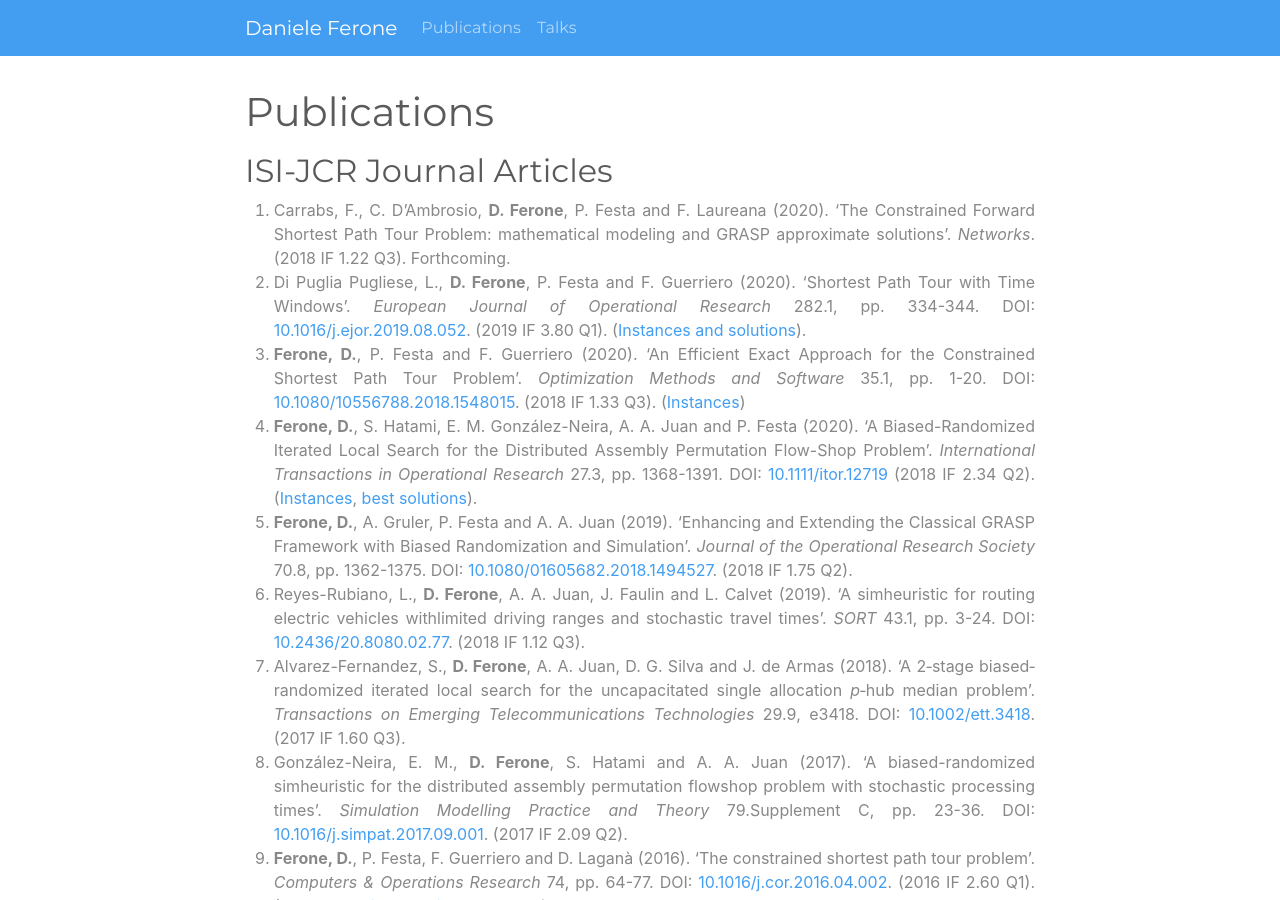
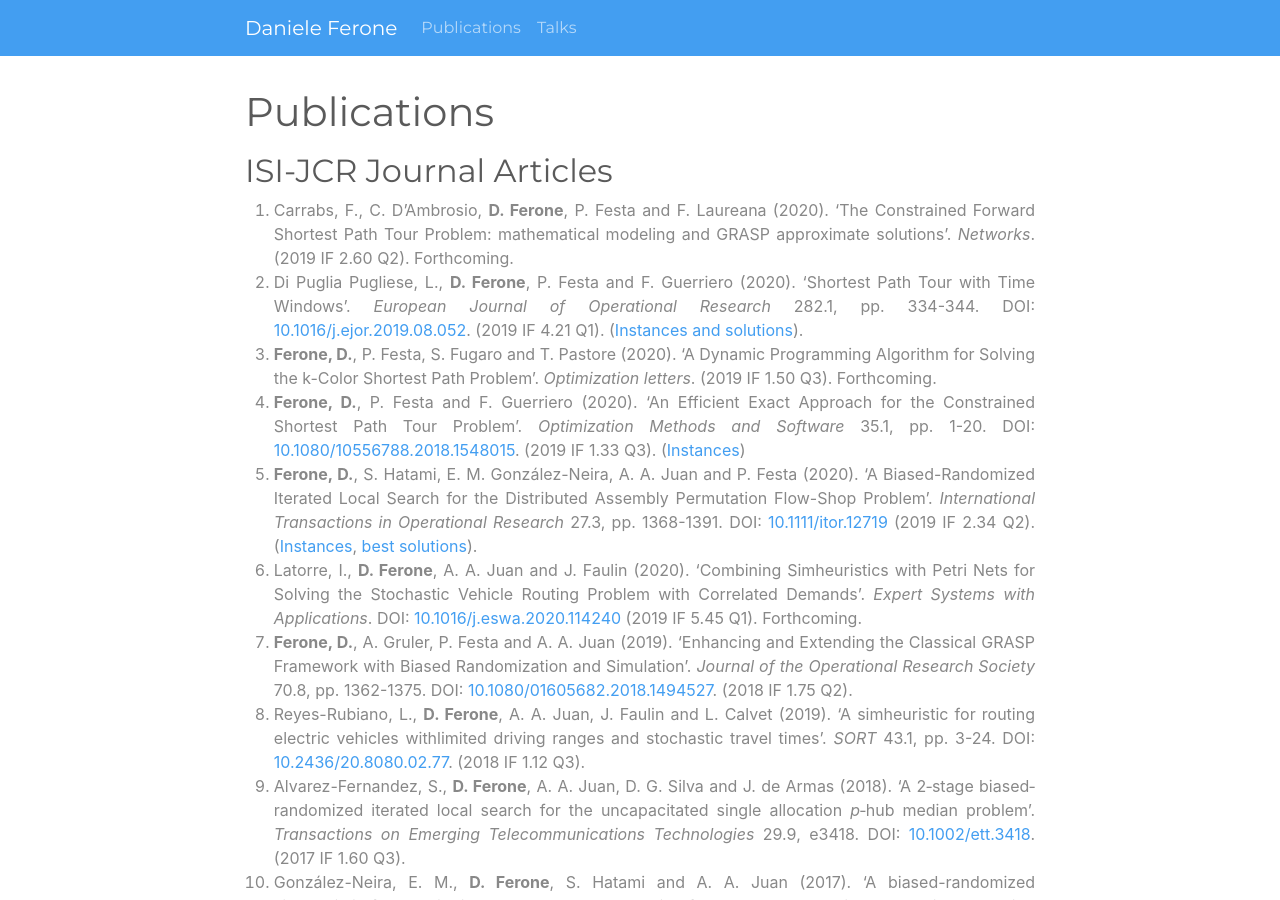
Before and after one commit to fdaniele85/fdaniele85.github.io, a Jekyll site: the page built from pages/publications.html, in a window 1280 px wide and 900 px high. Built offline with Jekyll 4.4.1, drawn with Linux system fonts in a browser that asks for light colours; nearby versions of some CDN libraries; a style sheet for code colours, icons or effects is not loaded; some of the changed text lies outside the part shown.

Commit message:
Modificate pubblicazioni

```diff
--- a/pages/publications.html
+++ b/pages/publications.html
@@ -6,20 +6,29 @@ title: Publications
 <div class="text-justify publications">
 <h2>ISI-JCR Journal Articles</h2>
 <ol>
-	<li>Carrabs, F., C. D’Ambrosio, <strong>D. Ferone</strong>, P. Festa and F. Laureana (2020). ‘The Constrained Forward Shortest Path Tour Problem: mathematical modeling and GRASP approximate solutions’. <em>Networks</em>. (2018 IF 1.22 Q3). Forthcoming.</li>
-  <li>Di Puglia Pugliese, L., <strong>D. Ferone</strong>, P. Festa and F. Guerriero (2020). ‘Shortest Path Tour with Time Windows’. <em>European Journal of Operational Research</em> 282.1, pp. 334-344. DOI: <a class="doi" href="https://doi.org/10.1016/j.ejor.2019.08.052">10.1016/j.ejor.2019.08.052</a>. (2019 IF 3.80 Q1). (<a href="https://bit.ly/2H1G8JK">Instances and solutions</a>).</li>
-  <li><strong>Ferone, D.</strong>, P. Festa and F. Guerriero (2020). ‘An Efficient Exact Approach for the Constrained Shortest Path Tour Problem’. <em>Optimization Methods and Software</em> 35.1, pp. 1-20. DOI: <a class="doi" href="https://doi.org/10.1080/10556788.2018.1548015">10.1080/10556788.2018.1548015</a>. (2018 IF 1.33 Q3). (<a href="http://bit.ly/2IkyrgU">Instances</a>)</li>
-  <li><strong>Ferone, D.</strong>, S. Hatami, E. M. González-Neira, A. A. Juan and P. Festa (2020). ‘A Biased-Randomized Iterated Local Search for the Distributed Assembly Permutation Flow-Shop Problem’. <em>International Transactions in Operational Research</em> 27.3, pp. 1368-1391. DOI: <a class="doi" href="https://doi.org/10.1111/itor.12719">10.1111/itor.12719</a> (2018 IF 2.34 Q2). (<a href="http://bit.ly/2MEnw7j">Instances</a>, <a href="http://bit.ly/2KaoDcX">best solutions</a>).</li>
+	<li>Carrabs, F., C. D’Ambrosio, <strong>D. Ferone</strong>, P. Festa and F. Laureana (2020). ‘The Constrained Forward Shortest Path Tour Problem: mathematical modeling and GRASP approximate solutions’. <em>Networks</em>. (2019 IF 2.60 Q2). Forthcoming.</li>
+  <li>Di Puglia Pugliese, L., <strong>D. Ferone</strong>, P. Festa and F. Guerriero (2020). ‘Shortest Path Tour with Time Windows’. <em>European Journal of Operational Research</em> 282.1, pp. 334-344. DOI: <a class="doi" href="https://doi.org/10.1016/j.ejor.2019.08.052">10.1016/j.ejor.2019.08.052</a>. (2019 IF 4.21 Q1). (<a href="https://bit.ly/2H1G8JK">Instances and solutions</a>).</li>
+  <li><strong>Ferone, D.</strong>, P. Festa, S. Fugaro and T. Pastore (2020). ‘A Dynamic Programming Algorithm for Solving the k-Color Shortest Path Problem’. <em>Optimization letters</em>. (2019 IF 1.50 Q3). Forthcoming.</li>
+  <li><strong>Ferone, D.</strong>, P. Festa and F. Guerriero (2020). ‘An Efficient Exact Approach for the Constrained Shortest Path Tour Problem’. <em>Optimization Methods and Software</em> 35.1, pp. 1-20. DOI: <a class="doi" href="https://doi.org/10.1080/10556788.2018.1548015">10.1080/10556788.2018.1548015</a>. (2019 IF 1.33 Q3). (<a href="http://bit.ly/2IkyrgU">Instances</a>)</li>
+  <li><strong>Ferone, D.</strong>, S. Hatami, E. M. González-Neira, A. A. Juan and P. Festa (2020). ‘A Biased-Randomized Iterated Local Search for the Distributed Assembly Permutation Flow-Shop Problem’. <em>International Transactions in Operational Research</em> 27.3, pp. 1368-1391. DOI: <a class="doi" href="https://doi.org/10.1111/itor.12719">10.1111/itor.12719</a> (2019 IF 2.34 Q2). (<a href="http://bit.ly/2MEnw7j">Instances</a>, <a href="http://bit.ly/2KaoDcX">best solutions</a>).</li>
+
+  <li>Latorre, I., <strong>D. Ferone</strong>, A. A. Juan and J. Faulin (2020). ‘Combining Simheuristics with Petri Nets for Solving the Stochastic Vehicle Routing Problem with Correlated Demands’. <em>Expert Systems with Applications</em>. DOI: <a class="doi" href="https://doi.org/110.1016/j.eswa.2020.114240">10.1016/j.eswa.2020.114240</a> (2019 IF 5.45 Q1). Forthcoming.</li>
+
   <li><strong>Ferone, D.</strong>, A. Gruler, P. Festa and A. A. Juan (2019). ‘Enhancing and Extending the Classical GRASP Framework with Biased Randomization and Simulation’. <em>Journal of the Operational Research Society</em> 70.8, pp. 1362-1375. DOI: <a class="doi" href="https://doi.org/10.1080/01605682.2018.1494527">10.1080/01605682.2018.1494527</a>. (2018 IF 1.75 Q2).</li>
+
   <li>Reyes-Rubiano, L., <strong>D. Ferone</strong>, A. A. Juan, J. Faulin and L. Calvet (2019). ‘A simheuristic for routing electric vehicles withlimited driving ranges and stochastic travel times’. <em>SORT</em> 43.1, pp. 3-24. DOI: <a class="doi" href="https://doi.org/10.2436/20.8080.02.77">10.2436/20.8080.02.77</a>. (2018 IF 1.12 Q3).</li>
+
   <li>Alvarez-Fernandez, S., <strong>D. Ferone</strong>, A. A. Juan, D. G. Silva and J. de Armas (2018). ‘A 2‐stage biased‐randomized iterated local search for the uncapacitated single allocation <em>p</em>‐hub median problem’. <em>Transactions on Emerging Telecommunications Technologies</em> 29.9, e3418. DOI: <a class="doi" href="https://doi.org/10.1002/ett.3418">10.1002/ett.3418</a>. (2017 IF 1.60 Q3).</li>
+
   <li>González-Neira, E. M., <strong>D. Ferone</strong>, S. Hatami and A. A. Juan (2017). ‘A biased-randomized simheuristic for the distributed assembly permutation flowshop problem with stochastic processing times’. <em>Simulation Modelling Practice and Theory</em> 79.Supplement C, pp. 23-36. DOI: <a class="doi" href="https://doi.org/10.1016/j.simpat.2017.09.001">10.1016/j.simpat.2017.09.001</a>. (2017 IF 2.09 Q2).</li>
+
   <li><strong>Ferone, D.</strong>, P. Festa, F. Guerriero and D. Laganà (2016). ‘The constrained shortest path tour problem’. <em>Computers &amp; Operations Research</em> 74, pp. 64-77. DOI: <a class="doi" href="https://doi.org/10.1016/j.cor.2016.04.002">10.1016/j.cor.2016.04.002</a>. (2016 IF 2.60 Q1). (<a href="/papers/csptp/Instances.zip">Instances</a>, <a href="/papers/csptp/Linux (64bit) executables.zip">Linux 64bit executables</a>)</li>
+
   <li><strong>Ferone, D.</strong>, P. Festa and M. G. C. Resende (2016). ‘Hybridizations of GRASP with path relinking for the far from most string problem’. <em>International Transactions in Operational Research</em> 23.3, pp. 481-506. DOI: <a class="doi" href="https://doi.org/10.1111/itor.12167">10.1111/itor.12167</a>. (2016 IF 1.74 Q2).</li>
 </ol>
 
 <h2>Other Scopus indexed Articles</h2>
-<ol start="11">
+<ol start="13">
 	<li><strong>Ferone, D.</strong>, P. Festa, S. Fugaro and T. Pastore (2020). ‘On the Shortest Path Problems with Edge Constraints’. <em>2020 22th International Conference on Transparent Optical Networks (ICTON)</em>, pp. 1-4. doi: <a class="doi" href="https://doi.org/10.1109/ICTON51198.2020.9203378">10.1109/ICTON51198.2020.9203378</a>.</li>
 
 	<li><strong>Ferone, D.</strong>, P. Festa and T. Pastore (2019). ‘The <it>k</it>-Color Shortest Path Problem’. <em>Advances in Optimization and Decision Science for Society, Services and Enterprises: ODS, Genoa, Italy, September 4-7, 2019</em>. Ed. by M. Paolucci, A. Sciomachen and P. Uberti. AIRO Springer. Cham: Springer International Publishing, pp. 367-376. doi: <a class="doi" href="https://doi.org/10.1007/978-3-030-34960-8_32">10.1007/978-3-030-34960-8_32</a>. (<a href="https://doi.org/10.6084/m9.figshare.11762163.v1">Instances</a>, <a href="http://bit.ly/2I30y5B">best solutions</a>).</li>
@@ -48,7 +57,7 @@ title: Publications
 </ol>
 
 <h2>Conference proceedings</h2>
-<ol start="24">
+<ol start="26">
 	<li>Bruglieri, M., <strong>D. Ferone</strong>, P. Festa and O. Pisacane (2020). ‘Efficient solutions for the Green Vehicle Routing Problem with Capacitated Alternative Fuel Stations’. <em>CWS2020</em>. Forthcoming.</li>
 
 	<li>Felici, G., <strong>D. Ferone</strong>, P. Festa, A. Napoletano and T. Pastore (2017b). ‘On the Minimum Cost SAT Problem’. <em>Proceedings of the EU/ME 2017</em>.</li>
@@ -61,13 +70,14 @@ title: Publications
 </ol>
 
 <h2>Submitted papers</h2>
-<ol start="29">
-	<li>Alicastro, M., <strong>D. Ferone</strong>, P. Festa, S. Fugaro and T. Pastore (2020). ‘A Reinforcement Learning Iterated Local Search for MakespanMinimization in Additive Manufacturing Machine Scheduling Problems’. <em>Computers & Operations Research</em>. (2018 IF 3.00 Q1). Submitted.</li>
+<ol start="31">
+	<li>Alicastro, M., <strong>D. Ferone</strong>, P. Festa, S. Fugaro and T. Pastore (2020). ‘A Reinforcement Learning Iterated Local Search for MakespanMinimization in Additive Manufacturing Machine Scheduling Problems’. <em>Computers & Operations Research</em>. (2019 IF 3.42 Q2). Submitted.</li>
 	<li>Di Puglia Pugliese, L., <strong>D. Ferone</strong>, P. Festa and F. Guerriero (2020). ‘A Generalized Shortest Path Tour Problem with Time Windows’. <em>Transportation Research Part E: Logistics and Transportation Review</em>. (2018 IF 4.25 Q1). Submitted.</li>
 	<li>Di Puglia Pugliese, L., <strong>D. Ferone</strong>, P. Festa, F. Guerriero and G. Macrina (2020a). ‘Combining variable neighborhood search and machine learning to solve the vehicle routing problem with crowd-shipping’. <em>Optimization letters</em>. (2018 IF 1.39 Q3). Submitted.</li>
 	<li>Di Puglia Pugliese, L., <strong>D. Ferone</strong>, P. Festa, F. Guerriero and G. Macrina (2019). ‘Efficient approaches for the vehicle routing problem with occasional drivers and me windows’. <em>Optimization Methods and Software</em>. (2018 IF 1.33 Q3). Submitted.</li>
-	<li><strong>Ferone, D.</strong>, P. Festa, S. Fugaro and T. Pastore (2020). ‘A Dynamic Programming Algorithm for Solving the k-Color Shortest Path Problem’. <em>Optimization letters</em>. (2018 IF 1.39 Q3). Submitted.</li>
-	<li>Latorre, I., <strong>D. Ferone</strong>, A. A. Juan and J. Faulin (2020). ‘Combining Simheuristics with Petri Nets for Solving the Stochastic Vehicle Routing Problem with Correlated Demands’. <em>Expert Systems with Applications</em>. (2018 IF 4.29 Q1). Submitted.</li>
+
+	<li><strong>Ferone, D.</strong>, P. Festa and F. Guerriero (2020). ‘The Rainbow Steiner Tree Problem’. <em>Computers & Operations Research</em>. (2019 IF 3.42 Q2). Submitted</li>
+
 	<li>Alvarez-Fernandez, S., <strong>D. Ferone</strong>, A. A. Juan and D. Tarchi (2019). ‘A Simheuristic Algorithm for Video Streaming Flows Optimization with QoS Threshold Modeled as a Stochastic Single-Allocation <em>p</em>-Hub Median Problem’. <em>Journal of Simulation</em>. (2018 IF 1.53 Q3). Submitted.</li>
 	<li><strong>Ferone, D.</strong>, E. Fersini and E. Messina (2019). ‘Recommender System for Smart Tourism’. <em>Information Technology & Tourism</em>. Submitted.</li>
 </ol>
```
